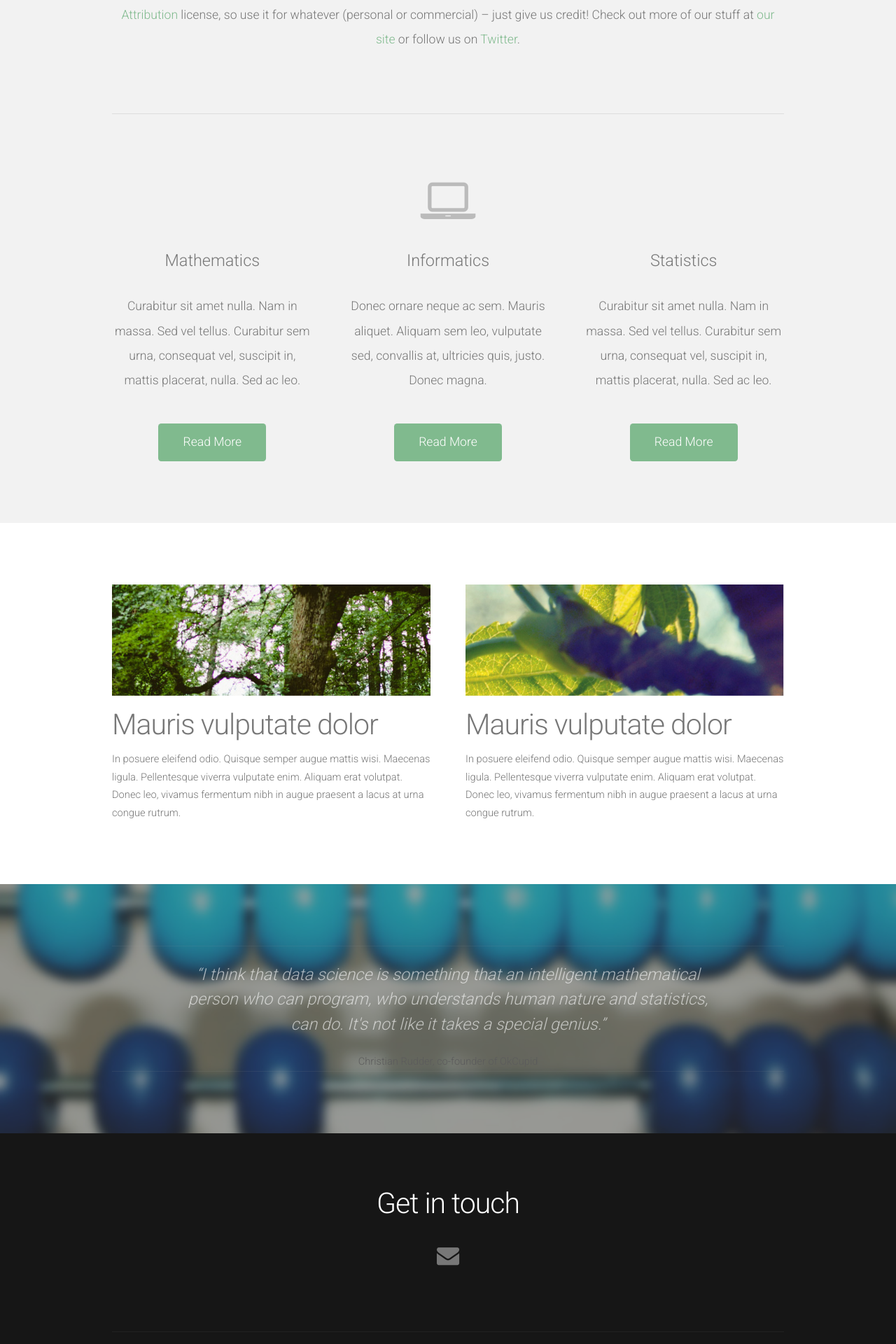
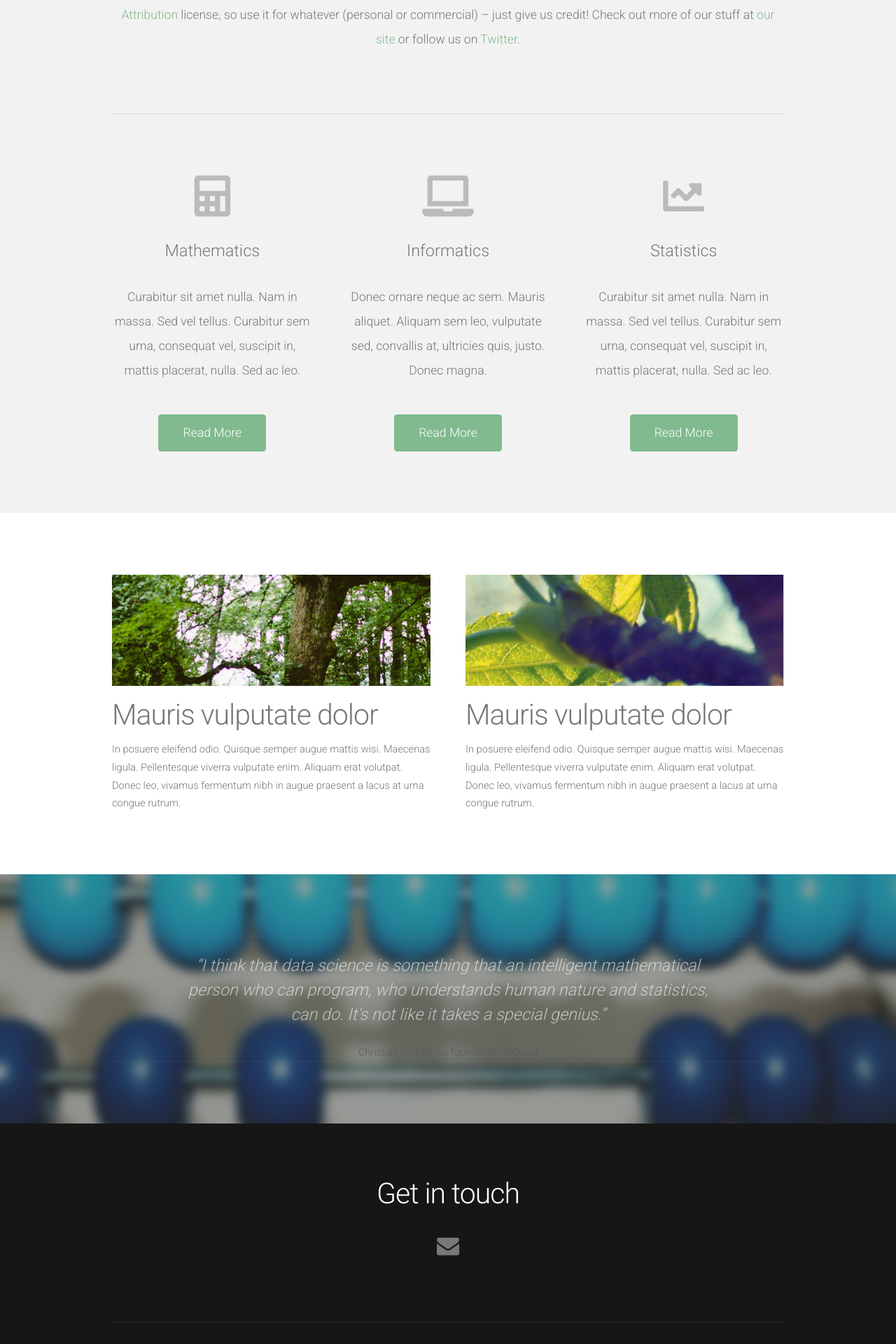
Before and after one commit to mistics/mistics.github.io, a Jekyll site: the page built from index.html, in a window 1280 px wide. Shown: the part 567-2487 px from the top of the page at 70% size. Built offline with Jekyll 4.4.1, drawn with Linux system fonts in a browser that asks for light colours; nearby versions of some CDN libraries; the list of posts is cut into pages by our own code.

Commit message:
Update index.html

```diff
--- a/index.html
+++ b/index.html
@@ -12,19 +12,19 @@ layout: default
 		<hr />
 		<div class="row">
 			<section class="4u">
-				<span class="pennant"><span class="fa fa-calculator"></span></span>
+				<span class="pennant"><span class="fas fa-calculator"></span></span>
 				<h3>Mathematics</h3>
 				<p>Curabitur sit amet nulla. Nam in massa. Sed vel tellus. Curabitur sem urna, consequat vel, suscipit in, mattis placerat, nulla. Sed ac leo.</p>
 				<a href="#" class="button button-style1">Read More</a>
 			</section>
 			<section class="4u">
-				<span class="pennant"><span class="fa fa-laptop"></span></span>
+				<span class="pennant"><span class="fas fa-laptop"></span></span>
 				<h3>Informatics</h3>
 				<p>Donec ornare neque ac sem. Mauris aliquet. Aliquam sem leo, vulputate sed, convallis at, ultricies quis, justo. Donec magna.</p>
 				<a href="#" class="button button-style1">Read More</a>
 			</section>
 			<section class="4u">
-				<span class="pennant"><span class="fa fa-chart-line"></span></span>
+				<span class="pennant"><span class="fas fa-chart-line"></span></span>
 				<h3>Statistics</h3>
 				<p>Curabitur sit amet nulla. Nam in massa. Sed vel tellus. Curabitur sem urna, consequat vel, suscipit in, mattis placerat, nulla. Sed ac leo.</p>
 				<a href="#" class="button button-style1">Read More</a>
```
